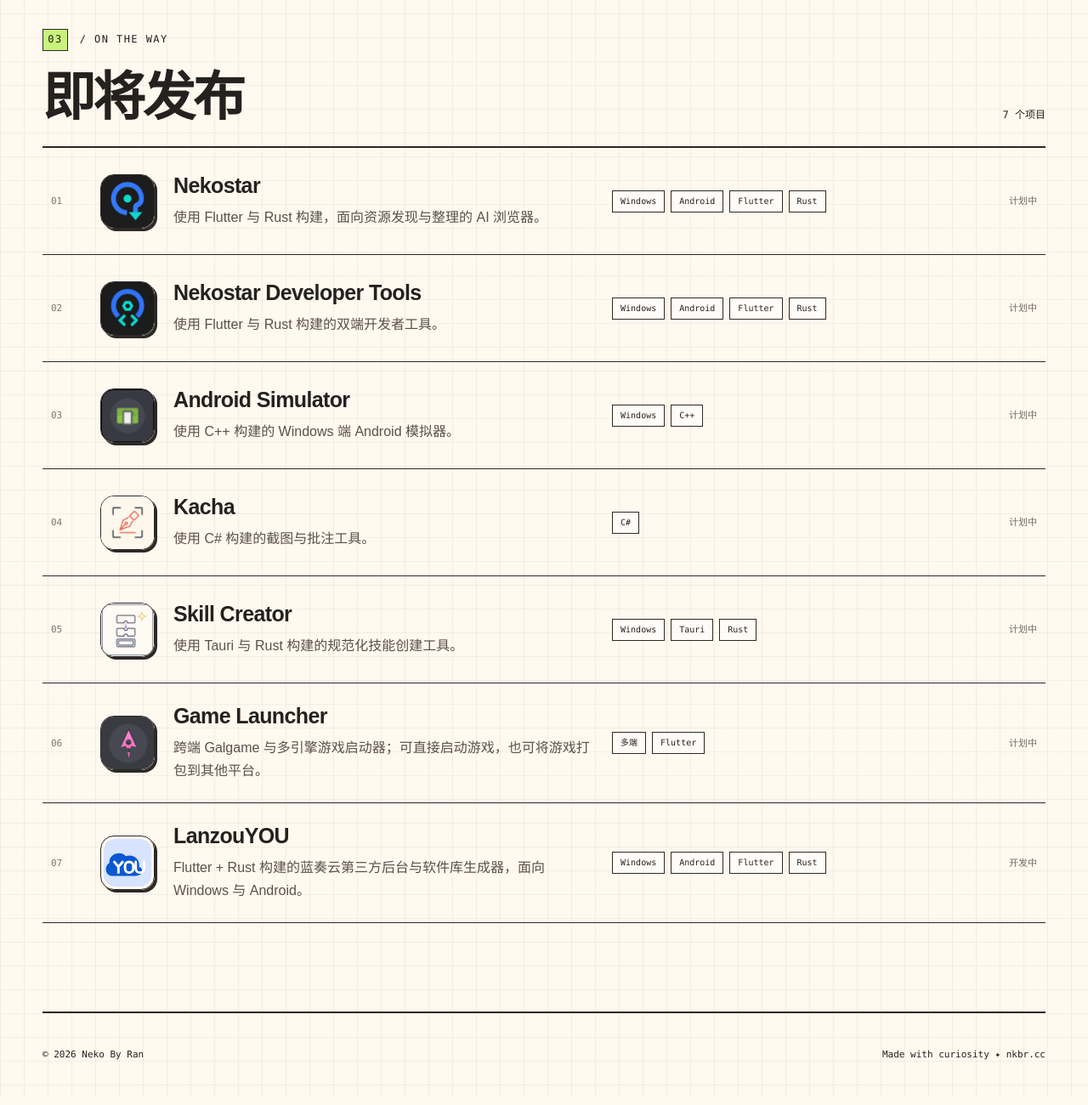
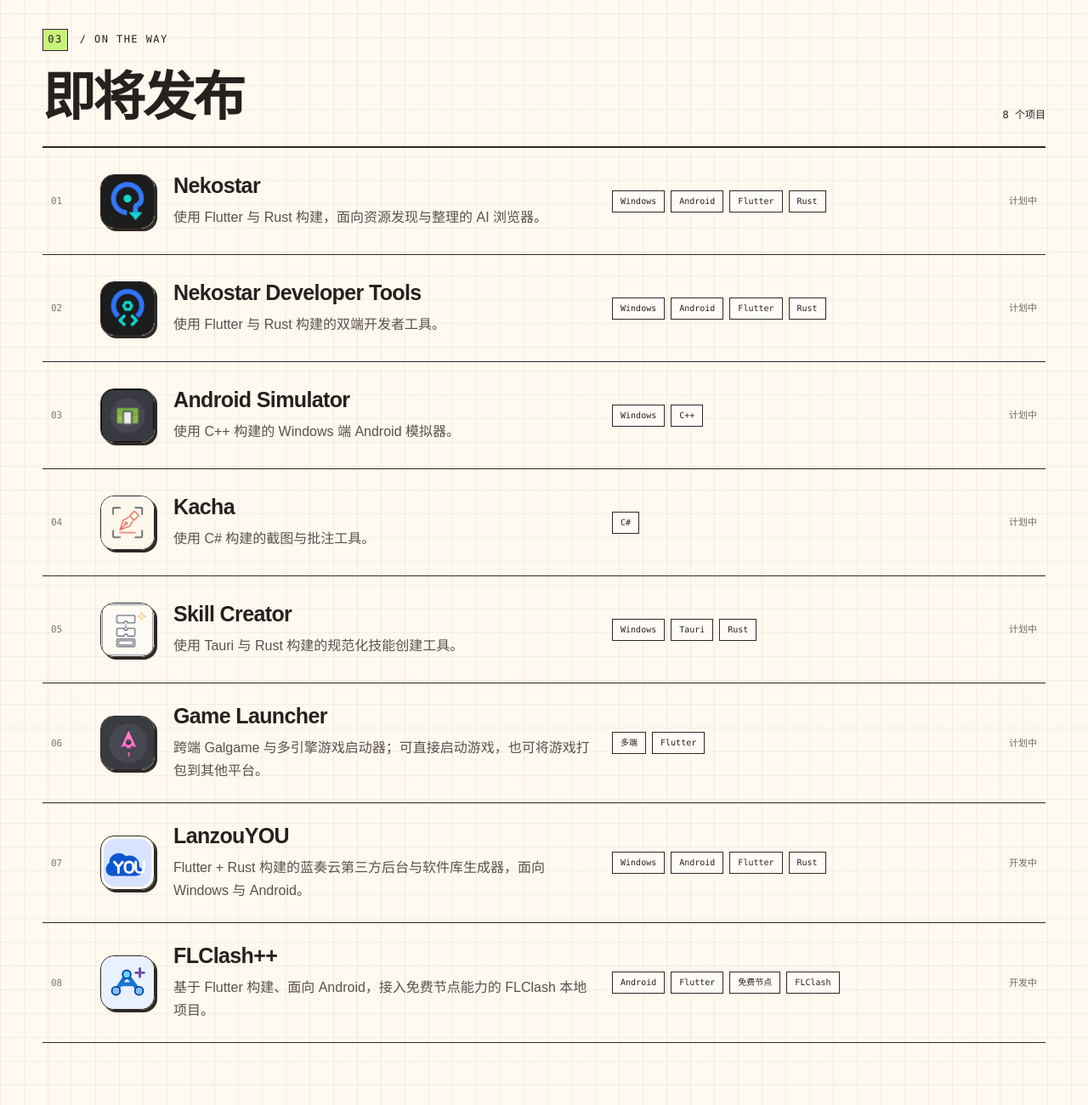
Before and after one commit to nekobyran/remote, a plain HTML site: page index.html in a window 1280 px wide. Shown: the part 1580-2880 px from the top of the page at 85% size. Drawn offline with Linux system fonts and the light colour scheme.

Commit message:
Add FLClash++ to local projects

```diff
--- a/index.html
+++ b/index.html
@@ -160,7 +160,7 @@
               <p class="eyebrow"><span>03</span> / ON THE WAY</p>
               <h2 id="roadmap-title">即将发布</h2>
             </div>
-            <p>7 个项目</p>
+            <p>8 个项目</p>
           </div>
 
           <ol class="roadmap-list">
@@ -254,6 +254,19 @@
               </div>
               <span class="roadmap-status">开发中</span>
             </li>
+
+            <li class="roadmap-item">
+              <span class="roadmap-number">08</span>
+              <img class="roadmap-icon" src="/flclash-plusplus-icon.svg" alt="" width="64" height="64" loading="lazy" decoding="async" />
+              <div class="roadmap-copy">
+                <h3>FLClash++</h3>
+                <p>基于 Flutter 构建、面向 Android，接入免费节点能力的 FLClash 本地项目。</p>
+              </div>
+              <div class="roadmap-tags" aria-label="平台与技术">
+                <span>Android</span><span>Flutter</span><span>免费节点</span><span>FLClash</span>
+              </div>
+              <span class="roadmap-status">开发中</span>
+            </li>
           </ol>
         </section>
       </main>
--- a/worker.js
+++ b/worker.js
@@ -7,6 +7,7 @@
   'lanzou-plus-public-icon.svg',
   'lanzou-plus-icon.webp',
   'lanzouyou-icon.svg',
+  'flclash-plusplus-icon.svg',
   'nekostar-icon.webp',
   'nekostar-devtools-icon.webp',
   'android-simulator-icon.webp',
```
Also changed, not shown: flclash-plusplus-icon.svg (added), 1 other file.
